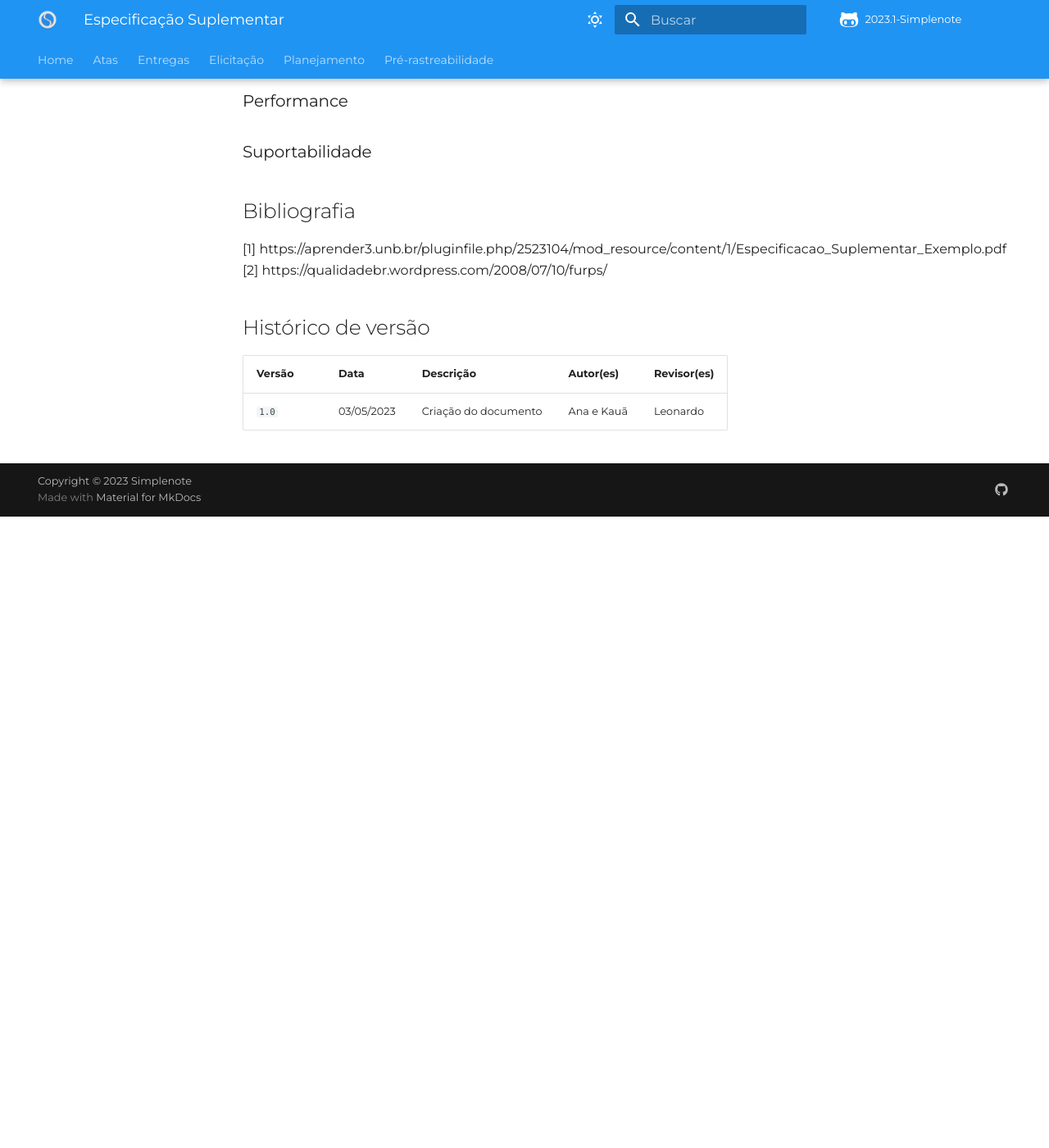
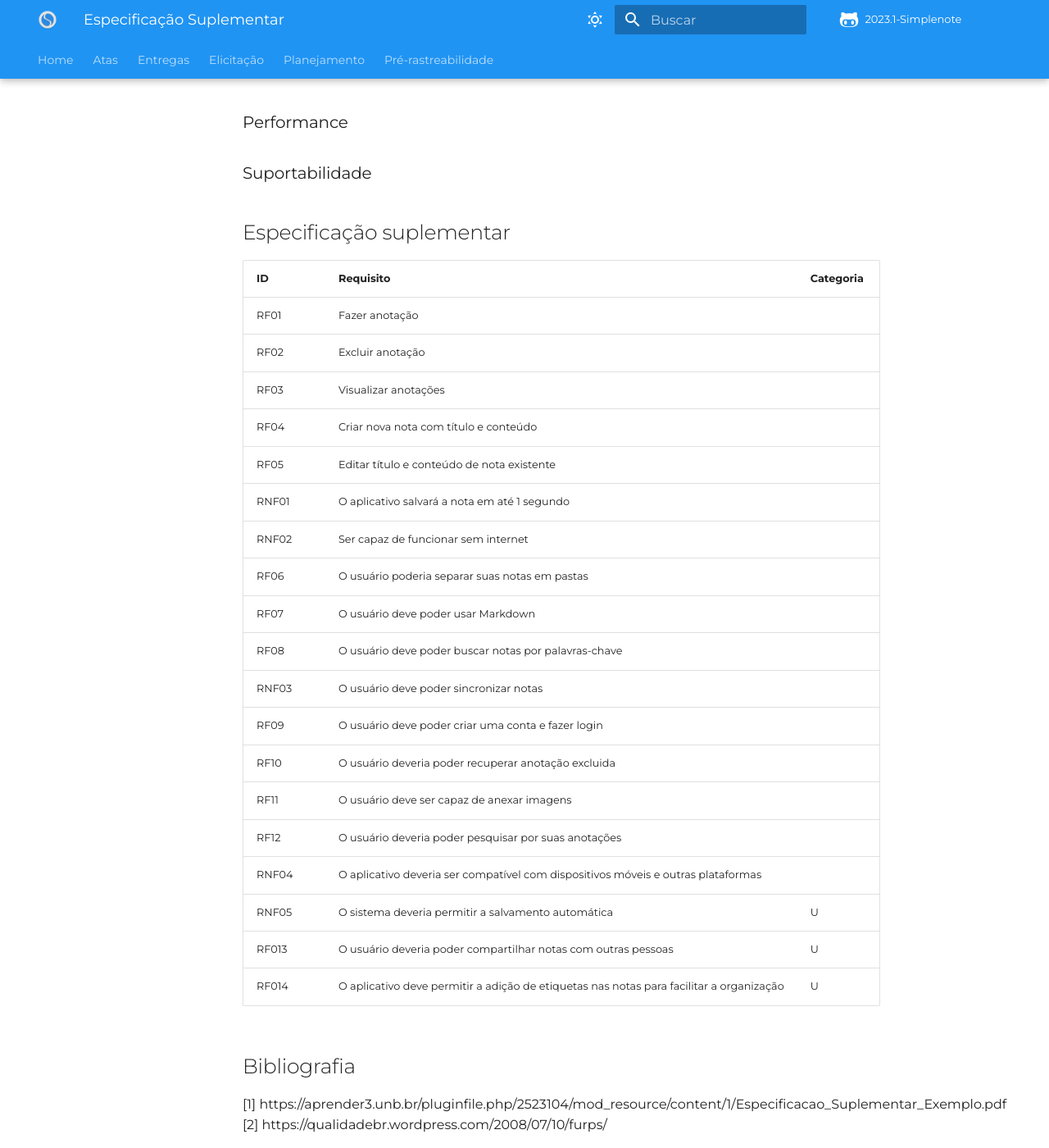
Before and after one commit to Requisitos-de-Software/2023.1-Simplenote, an MkDocs documentation site: the page built from docs/modelagem/especificacao_suplementar.md, in a window 1280 px wide and 1400 px high, scrolled down 801 px. Shown: the whole window at 82% size. Built offline with MkDocs 1.6.1 and Material for MkDocs 9.7.7, drawn with Linux system fonts in a browser that asks for light colours; some web fonts are replaced; comment, search, counter and statistics services are not loaded; before the commit the page ends 1431 px from its top, so only the background shows below that; some of the changed text lies outside the part shown.

Commit message:
Update especificacao_suplementar.md

```diff
--- a/docs/modelagem/especificacao_suplementar.md
+++ b/docs/modelagem/especificacao_suplementar.md
@@ -4,11 +4,17 @@
 A Especificação Suplementar é uma tecnica de modelagem que captura os requisitos de sistema que não foram identificados nos casos de uso, como por exemplo: requisitos reguladores, atributos de qualidade do sistema, sistemas operacionais, requisitos de compatiblidade e restrições de design.
 
 ## Metodologia
-Para a produção deste artefacto, foi utilizado o modelo FURPS+, na qual definimos os requisitos de sistema com base em: funcionalidade, usabilidade, confiabilidade, performance e suportabilidade.
+Para a produção deste artefacto, foi utilizado o modelo FURPS+, na qual definimos os requisitos de sistema com base em:
+  - Funcionalidade;
+  - Usabilidade;
+  - Confiabilidade;
+  - Performance;
+  - Suportabilidade;
 
 ## Definições da especificação suplementar
 ### Funcionalidade
-Representa os aspectos funcionais do software, aqui, temos diversos subtópicos que variam de acordo com a aplicação.
+Representa os aspectos funcionais do software, aqui, temos diversos subtópicos que variam de acordo com a aplicação.</br>
+Os requisitos funcionais podem ser encontrados nos [casos de uso]()
 
 ### Usabilidade
 Avalia a interface com o usuário, podemos tratar a prevenção de erros, estética, design, documentação, consistências e padrões.
@@ -19,6 +25,29 @@ Avalia a interface com o usuário, podemos tratar a prevenção de erros, estét
 
 ### Suportabilidade
 
+## Especificação suplementar
+|    ID    |                                Requisito                                                 |Categoria|
+|----------|------------------------------------------------------------------------------------------|---------------|
+|  RF01    | Fazer anotação                                                                           ||
+|  RF02    | Excluir anotação                                                                         ||
+|  RF03    | Visualizar anotações                                                                     ||
+|  RF04    | Criar nova nota com título e conteúdo                                                    ||
+|  RF05    | Editar título e conteúdo de nota existente                                               ||
+|  RNF01   | O aplicativo salvará a nota em até 1 segundo                                             ||
+|  RNF02   | Ser capaz de funcionar sem internet                                                      ||
+|  RF06    | O usuário poderia separar suas notas em pastas                                           ||
+|  RF07    | O usuário deve poder usar Markdown                                                       ||
+|  RF08    | O usuário deve poder buscar notas por palavras-chave                                     ||
+|  RNF03   | O usuário deve poder sincronizar notas                                                   ||
+|  RF09    | O usuário deve poder criar uma conta e fazer login                                       ||
+|  RF10    | O usuário deveria poder recuperar anotação excluida                                      ||
+|  RF11    | O usuário deve ser capaz de anexar imagens                                               ||
+|  RF12    | O usuário deveria poder pesquisar por suas anotações                                     ||
+|  RNF04   | O aplicativo deveria ser compatível com dispositivos móveis e outras plataformas         ||
+|  RNF05   | O sistema deveria permitir a salvamento automática                                       |U|
+|  RF013   | O usuário deveria poder compartilhar notas com outras pessoas                            |U|
+|  RF014   | O aplicativo deve permitir a adição de etiquetas nas notas para facilitar a organização  |U|
+
 ## Bibliografia
 [1] https://aprender3.unb.br/pluginfile.php/2523104/mod_resource/content/1/Especificacao_Suplementar_Exemplo.pdf
 [2] https://qualidadebr.wordpress.com/2008/07/10/furps/
@@ -26,4 +55,5 @@ Avalia a interface com o usuário, podemos tratar a prevenção de erros, estét
 ## Histórico de versão
 | Versão | Data | Descrição| Autor(es)| Revisor(es)
 |--|--|--|--|--|
-| `1.0` |03/05/2023|Criação do documento| Ana e Kauã | Leonardo
+| `1.0` |03/05/2023|Criação do documento| Ana e Kauã | Leonardo|
+| `1.1`|06/05/2023|Adição de informações e do quadro | Ana e Kauã | Leonardo|
```
